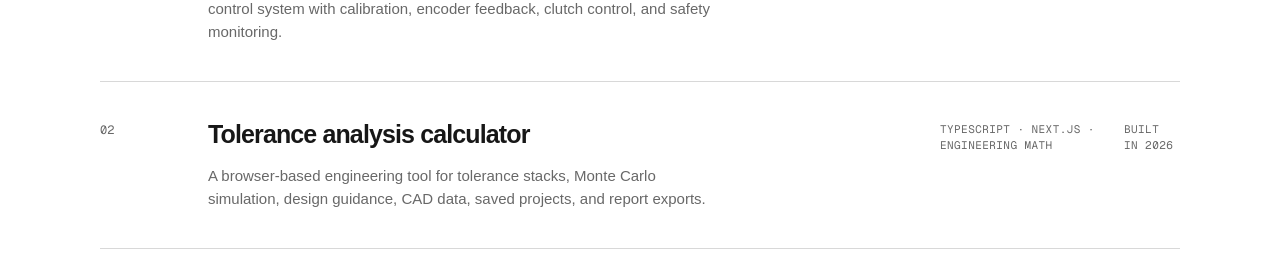
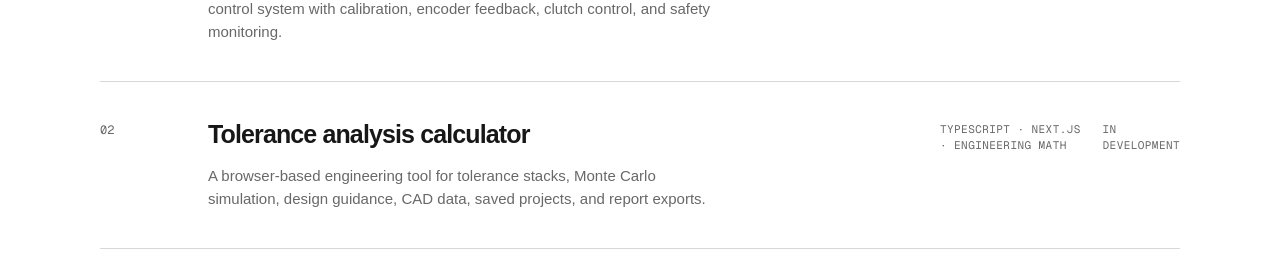
Before and after one commit to WHYDOESTHISWORLDEXIST/stefan-portfolio, a Next.js app: page / in a window 1280 px wide. Shown: the part 1140-1400 px from the top of the page. Built offline with nearby package versions, Linux system fonts and the light colour scheme.

Commit message:
Mark tolerance calculator as in development

```diff
--- a/app/page.tsx
+++ b/app/page.tsx
@@ -6,7 +6,7 @@ const projects = [
     tools: 'Python · Arduino / C++ · Raspberry Pi',
   },
   {
-    year: 'Built in 2026',
+    year: 'In development',
     title: 'Tolerance analysis calculator',
     description: 'A browser-based engineering tool for tolerance stacks, Monte Carlo simulation, design guidance, CAD data, saved projects, and report exports.',
     tools: 'TypeScript · Next.js · Engineering math',
```
